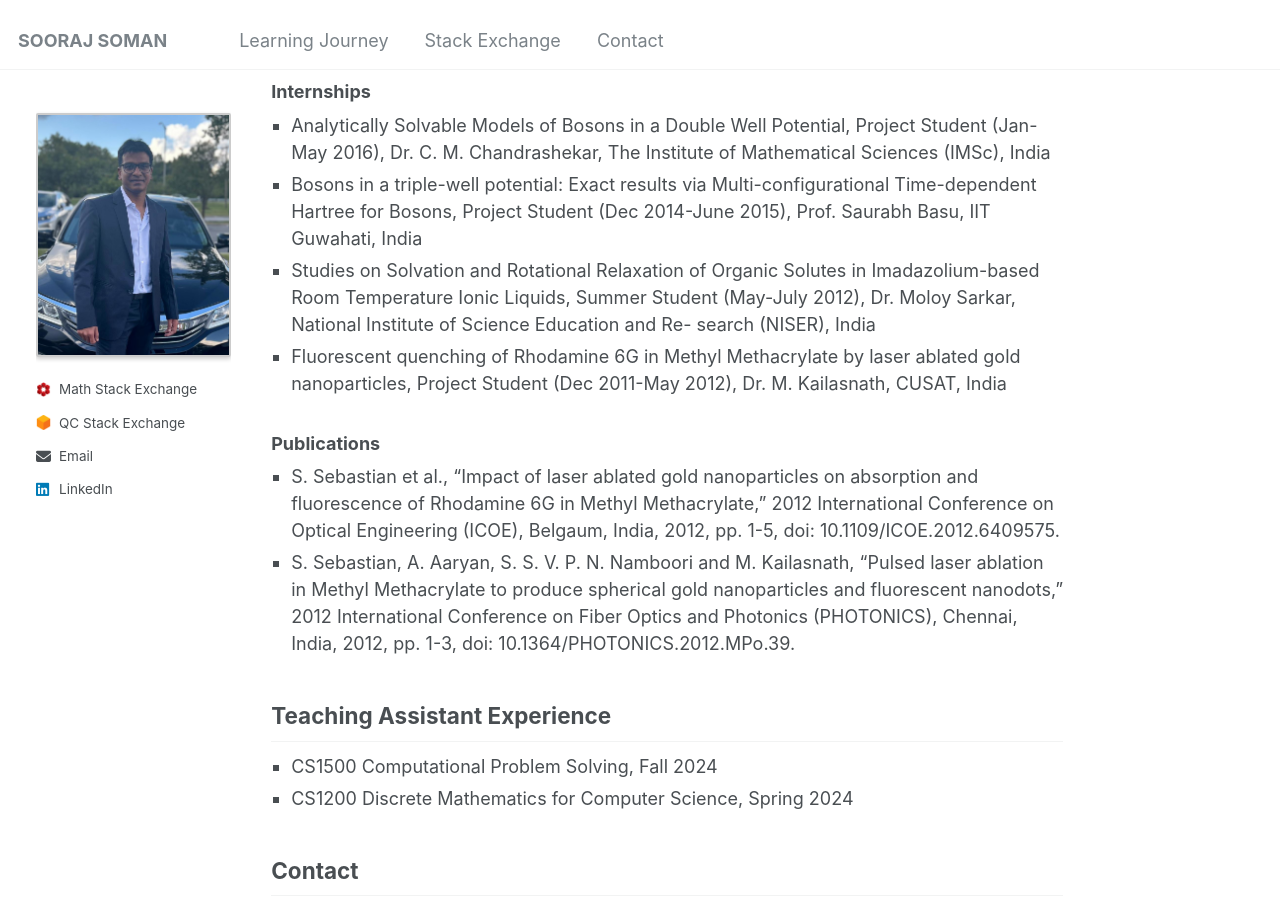
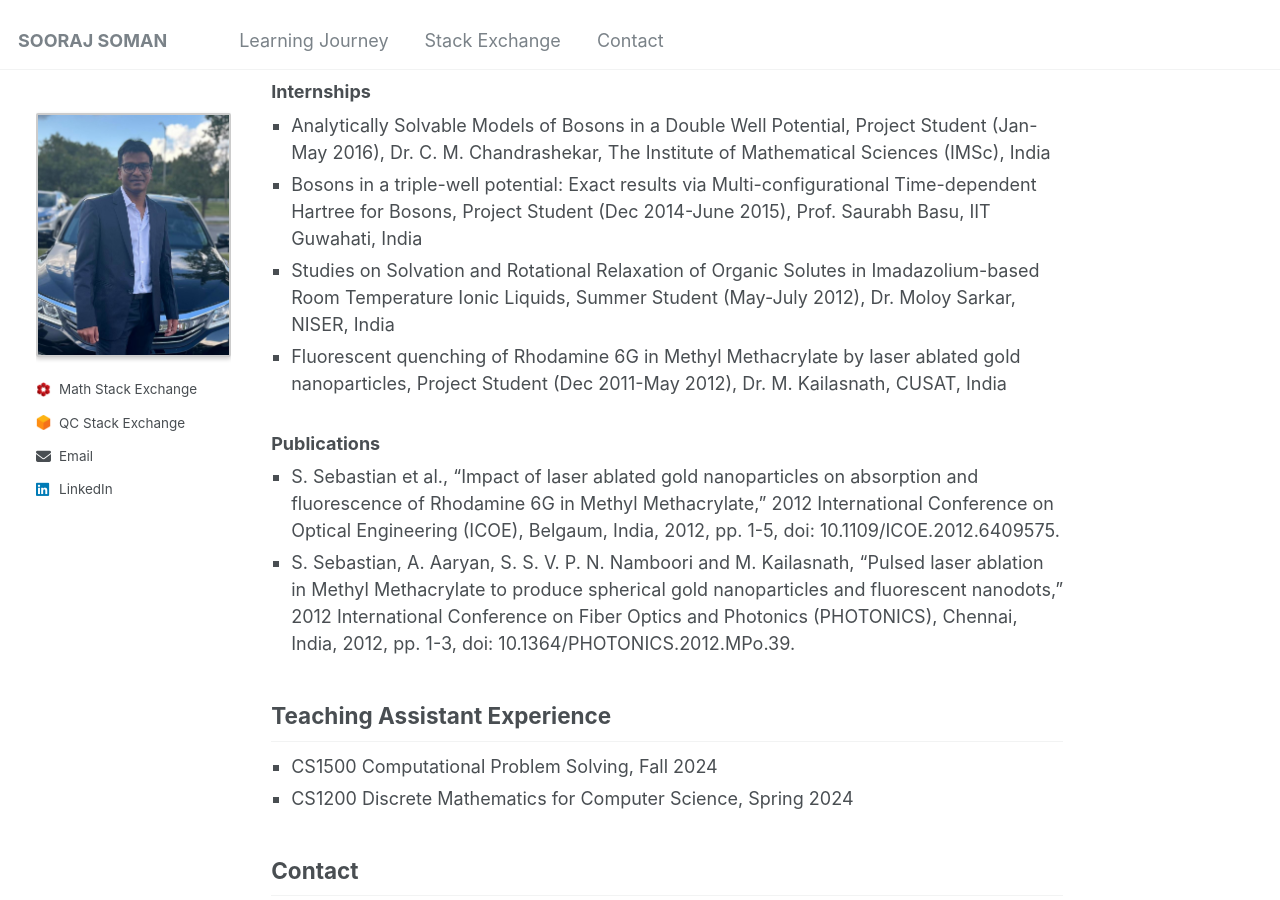
Before and after one commit to soorajss1729/soorajss1729.github.io, a Jekyll site: the page built from _pages/about.md, in a window 1280 px wide and 900 px high, scrolled down 2467 px. Built offline with Jekyll 4.4.1, drawn with Linux system fonts in a browser that asks for light colours.

Commit message:
Update about.md

```diff
--- a/_pages/about.md
+++ b/_pages/about.md
@@ -207,8 +207,7 @@ I have actively contributed to **Mathematics Stack Exchange** and **Quantum Comp
 <ul>
     <li>Analytically Solvable Models of Bosons in a Double Well Potential, Project Student (Jan-May 2016), Dr. C. M. Chandrashekar, The Institute of Mathematical Sciences (IMSc), India</li>
     <li>Bosons in a triple-well potential: Exact results via Multi-configurational Time-dependent Hartree for Bosons, Project Student (Dec 2014-June 2015), Prof. Saurabh Basu, IIT Guwahati, India</li>
-    <li>Studies on Solvation and Rotational Relaxation of Organic Solutes in Imadazolium-based Room Temperature Ionic Liquids, Summer Student (May-July 2012), Dr. Moloy Sarkar, National Institute of Science Education and Re-
-search (NISER), India</li>
+    <li>Studies on Solvation and Rotational Relaxation of Organic Solutes in Imadazolium-based Room Temperature Ionic Liquids, Summer Student (May-July 2012), Dr. Moloy Sarkar, NISER, India</li>
     <li>Fluorescent quenching of Rhodamine 6G in Methyl Methacrylate by laser ablated gold nanoparticles, Project Student (Dec 2011-May 2012), Dr. M. Kailasnath, CUSAT, India</li>
 </ul>
 </div>
```
